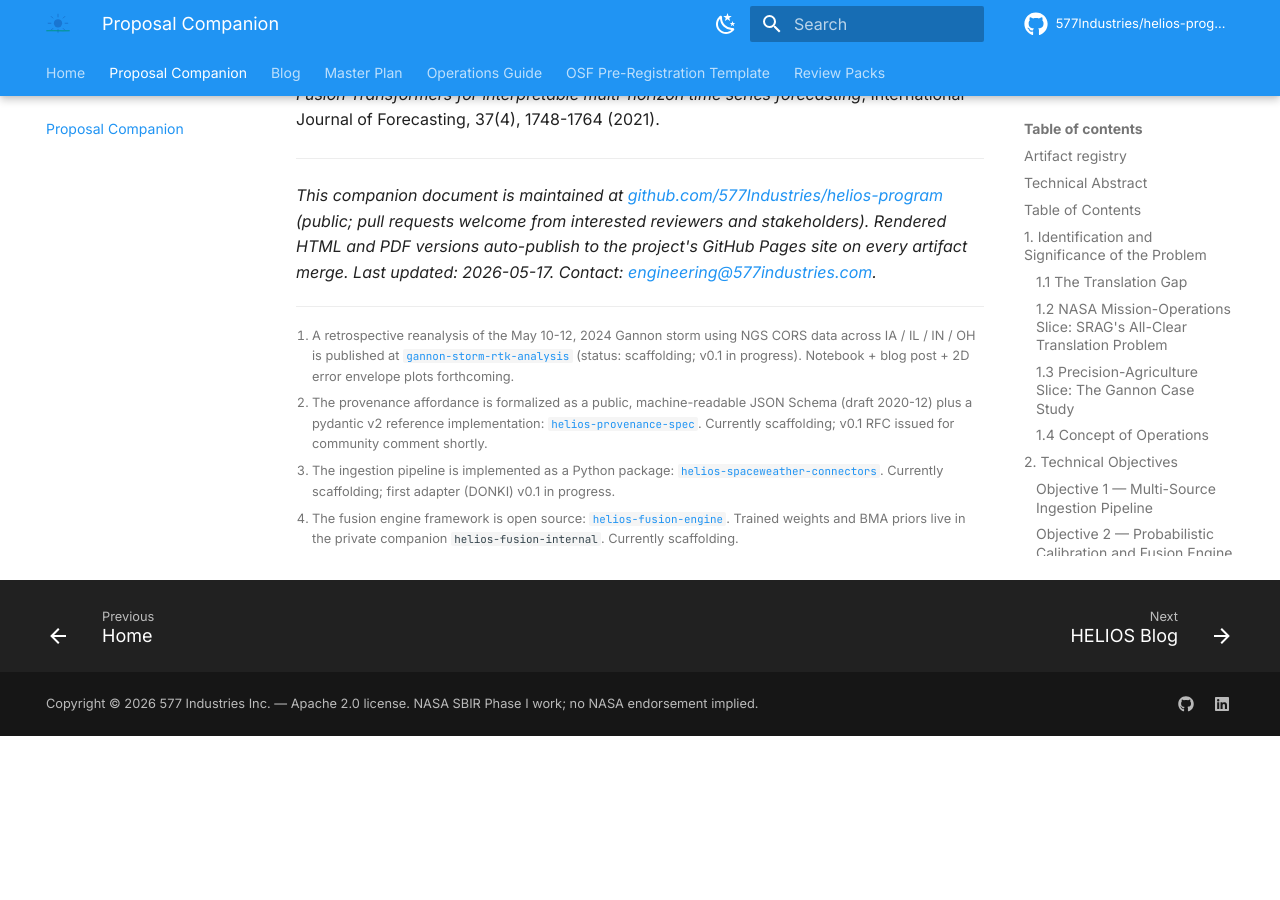
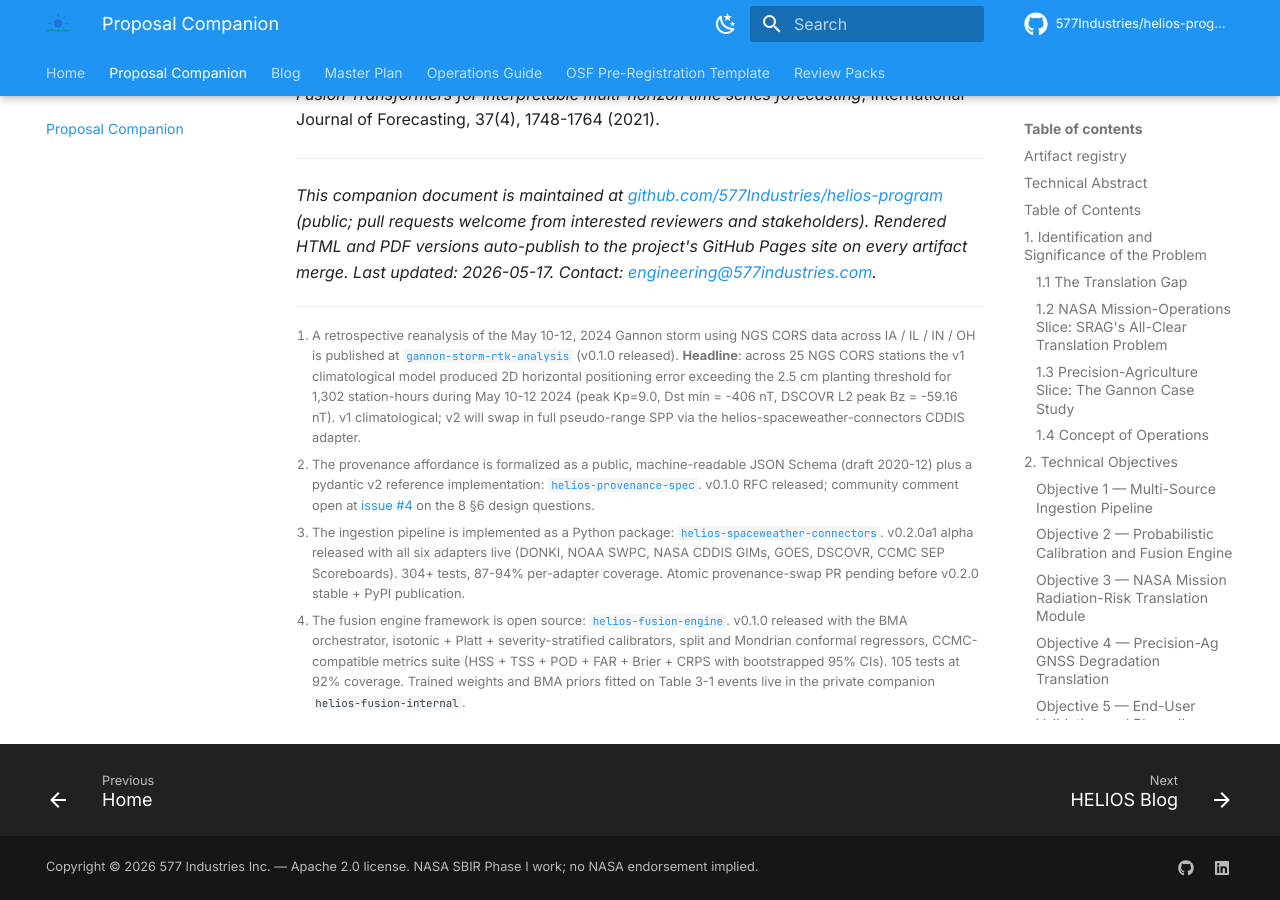
Before and after one commit to 577Industries/helios-program, an MkDocs documentation site: the page built from docs/companion.md, in a window 1280 px wide and 900 px high, scrolled down 21691 px. Built offline with MkDocs 1.6.1 and Material for MkDocs 9.7.7, drawn with Linux system fonts in a browser that asks for light colours; comment, search, counter and statistics services are not loaded; before the commit the page ends 22427 px from its top, so only the background shows below that; some of the changed text lies outside the part shown.

Commit message:
docs(companion): refresh artifact registry + footnotes after Wave 2 alpha
- Update artifact registry table: connectors now shows v0.2.0a1 (alpha) /
  in-development (was 'pre-v0.1 / scaffolding'). Other three artifacts'
  statuses already reflected v0.1.0.
- Refresh four footnote ^1-^4 references with current versions, test counts,
  coverage stats, and the citable Gannon ground-truth observations
  (Kp=9.0 / Bz=-59.16 nT / 1,302 station-hours).
- Add link to RFC issue #4 in the provenance-spec footnote so reviewers can
  jump directly to the open community-comment thread on the 8 §6 questions.

```diff
--- a/companion/companion.md
+++ b/companion/companion.md
@@ -23,7 +23,7 @@
 | # | Artifact | Repository | Docs | Version | Status | Cited in |
 |---|---|---|---|---|---|---|
 | 1 | helios-provenance-spec | [GitHub](https://github.com/577Industries/helios-provenance-spec) | [docs](https://577industries.github.io/helios-provenance-spec/) | v0.1.0 | in-development | §1.4 CONOPS · §4.2 innovation #2 |
-| 2 | helios-spaceweather-connectors | [GitHub](https://github.com/577Industries/helios-spaceweather-connectors) | [docs](https://577industries.github.io/helios-spaceweather-connectors/) | pre-v0.1 | scaffolding | §2 Obj. 1 · §3 T1 |
+| 2 | helios-spaceweather-connectors | [GitHub](https://github.com/577Industries/helios-spaceweather-connectors) | [docs](https://577industries.github.io/helios-spaceweather-connectors/) | v0.2.0a1 (alpha) | in-development | §2 Obj. 1 · §3 T1 |
 | 3 | helios-fusion-engine *(public framework)* | [GitHub](https://github.com/577Industries/helios-fusion-engine) | [docs](https://577industries.github.io/helios-fusion-engine/) | v0.1.0 | in-development | §2 Obj. 2 · §3.1 · §4.2 innovation #1 |
 | 4 | gannon-storm-rtk-analysis | [GitHub](https://github.com/577Industries/gannon-storm-rtk-analysis) | [docs](https://577industries.github.io/gannon-storm-rtk-analysis/) | v0.1.0 | in-development | §1.3 Gannon · §2 Obj. 4 · §4.2 innovation #4 |
 
@@ -81,7 +81,7 @@
 
 The **May 10-12, 2024 Gannon superstorm (G5, Kp=9)** was the most powerful geomagnetic storm in over two decades. RTK-GNSS positioning failed across the U.S. Midwest during peak corn and soybean planting season; the American Farm Bureau Federation [27] and OSU Extension [28] documented equipment shutdowns lasting 12-48 hours. In Brazil, Equatorial Plasma Bubbles routinely disrupt GNSS during harvest [16]. In the UK, autonomous agricultural vehicles were severely disrupted by the same storm [29]. **No commercial product converted federal space-weather data into terms a row-crop operator could act on** — not a Kp index, not a TEC map, but a field-level *"your StarFire 6000 will not hold sub-3 cm RTK for the next four hours; recommend manual operations until 19:00 local."*
 
-[^4]: A retrospective reanalysis of the May 10-12, 2024 Gannon storm using NGS CORS data across IA / IL / IN / OH is published at [`gannon-storm-rtk-analysis`](https://github.com/577Industries/gannon-storm-rtk-analysis) (status: scaffolding; v0.1 in progress). Notebook + blog post + 2D error envelope plots forthcoming.
+[^4]: A retrospective reanalysis of the May 10-12, 2024 Gannon storm using NGS CORS data across IA / IL / IN / OH is published at [`gannon-storm-rtk-analysis`](https://github.com/577Industries/gannon-storm-rtk-analysis) (v0.1.0 released). **Headline**: across 25 NGS CORS stations the v1 climatological model produced 2D horizontal positioning error exceeding the 2.5 cm planting threshold for 1,302 station-hours during May 10-12 2024 (peak Kp=9.0, Dst min = -406 nT, DSCOVR L2 peak Bz = -59.16 nT). v1 climatological; v2 will swap in full pseudo-range SPP via the helios-spaceweather-connectors CDDIS adapter.
 
 Precision agriculture is the beachhead for three reasons. **First, install base concentration:** more than 80% of U.S. row-crop acres operate under GPS guidance [27]; the John Deere StarFire 6000/7000, Trimble RTK, and AgLeader Surefire/Versa families dominate. Deere's Operations Center alone connects 500,000+ machines. **Second, observable, dollar-quantified disruption:** the May 2024 storm produced widely reported equipment shutdowns during peak planting, with daily opportunity costs documented at the national level. **Third, geographic concentration:** the IA/IL/IN/OH corridor — within one day's drive of 577 Industries' Columbus, OH base — concentrates the customer base where OEM, cooperative, and operator conversations are tractable on a Phase I budget.
 
@@ -93,11 +93,11 @@
 
 **Every output exposes a drill-down to its full provenance chain** — which upstream models contributed at which weights, with which calibration history. This provenance affordance is essential for SRAG console adoption and for the CCMC proving-ground evaluation pathway, and is formalized as a public, community-comment RFC[^1].
 
-[^1]: The provenance affordance is formalized as a public, machine-readable JSON Schema (draft 2020-12) plus a pydantic v2 reference implementation: [`helios-provenance-spec`](https://github.com/577Industries/helios-provenance-spec). Currently scaffolding; v0.1 RFC issued for community comment shortly.
+[^1]: The provenance affordance is formalized as a public, machine-readable JSON Schema (draft 2020-12) plus a pydantic v2 reference implementation: [`helios-provenance-spec`](https://github.com/577Industries/helios-provenance-spec). v0.1.0 RFC released; community comment open at [issue #4](https://github.com/577Industries/helios-provenance-spec/issues/4) on the 8 §6 design questions.
 
-[^2]: The ingestion pipeline is implemented as a Python package: [`helios-spaceweather-connectors`](https://github.com/577Industries/helios-spaceweather-connectors). Currently scaffolding; first adapter (DONKI) v0.1 in progress.
+[^2]: The ingestion pipeline is implemented as a Python package: [`helios-spaceweather-connectors`](https://github.com/577Industries/helios-spaceweather-connectors). v0.2.0a1 alpha released with all six adapters live (DONKI, NOAA SWPC, NASA CDDIS GIMs, GOES, DSCOVR, CCMC SEP Scoreboards). 304+ tests, 87-94% per-adapter coverage. Atomic provenance-swap PR pending before v0.2.0 stable + PyPI publication.
 
-[^3]: The fusion engine framework is open source: [`helios-fusion-engine`](https://github.com/577Industries/helios-fusion-engine). Trained weights and BMA priors live in the private companion `helios-fusion-internal`. Currently scaffolding.
+[^3]: The fusion engine framework is open source: [`helios-fusion-engine`](https://github.com/577Industries/helios-fusion-engine). v0.1.0 released with the BMA orchestrator, isotonic + Platt + severity-stratified calibrators, split and Mondrian conformal regressors, CCMC-compatible metrics suite (HSS + TSS + POD + FAR + Brier + CRPS with bootstrapped 95% CIs). 105 tests at 92% coverage. Trained weights and BMA priors fitted on Table 3-1 events live in the private companion `helios-fusion-internal`.
 
 ---
 
```
